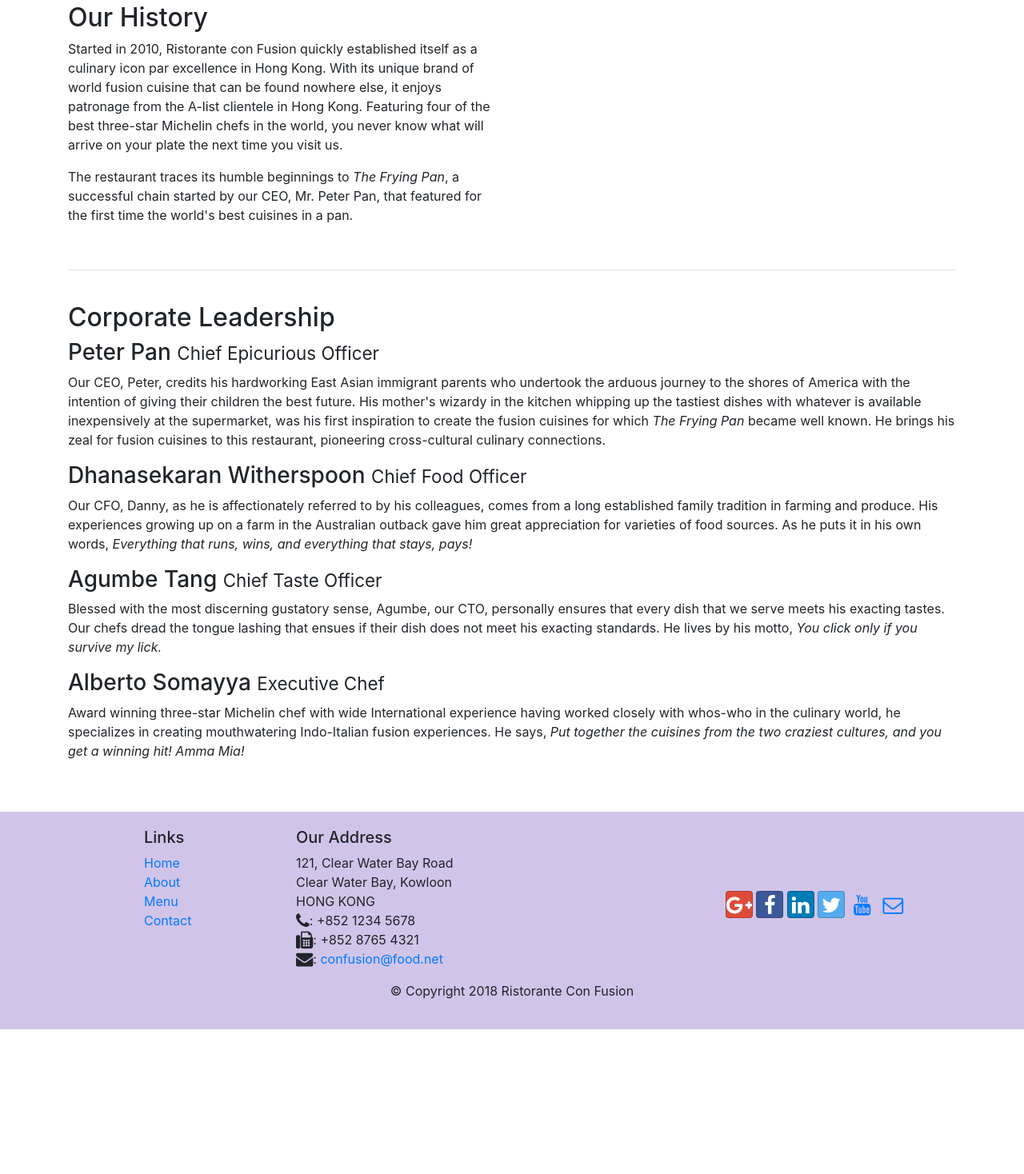
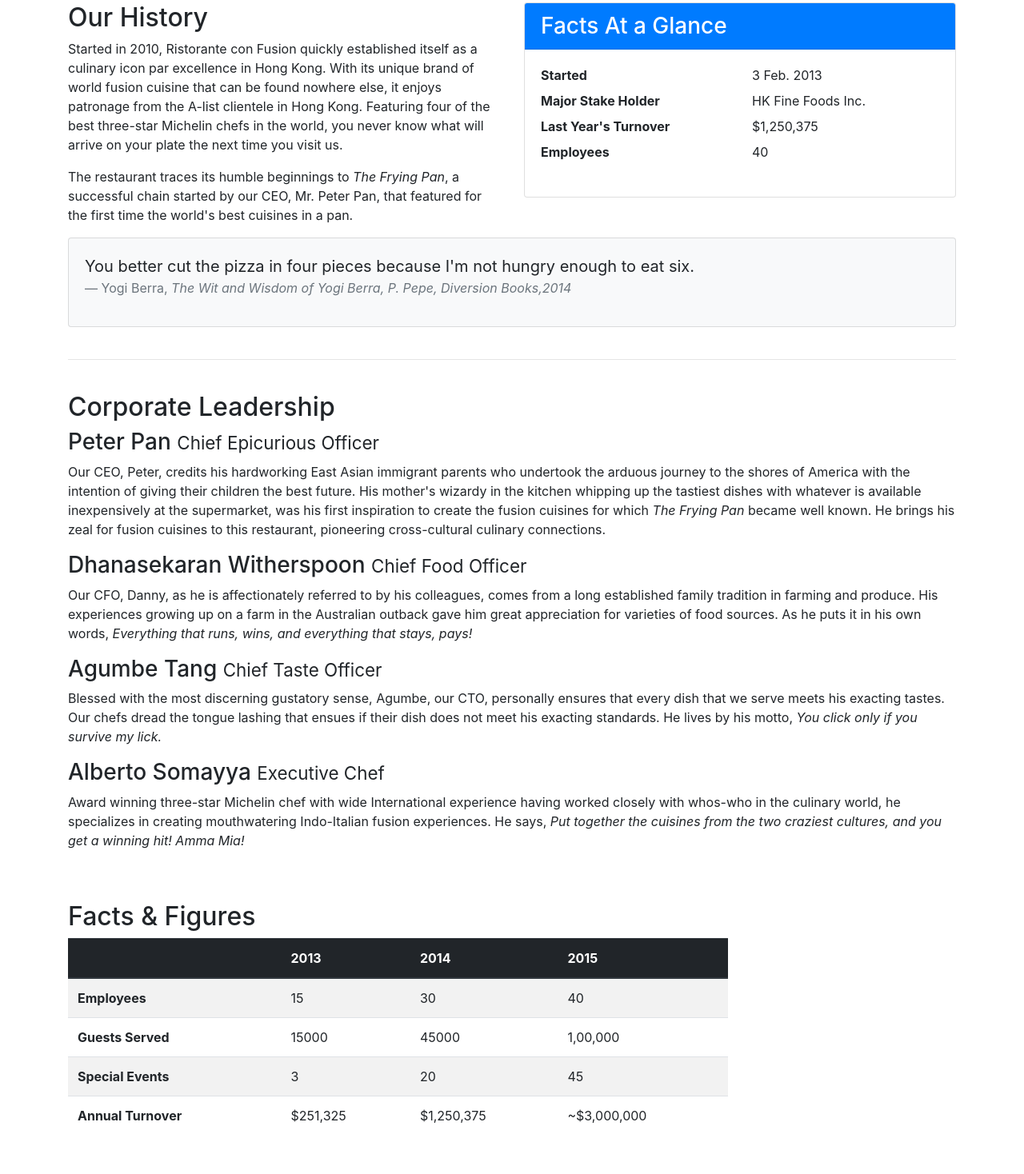
Before and after one commit to muktadeshpande2/Basil-N-Coconut, a website: page aboutus.html in a window 1280 px wide. Shown: the part 412-1880 px from the top of the page at 80% size. Before the commit the page ends 1699 px from the top, so only its background shows below. Drawn offline with nearby package versions, Linux system fonts and the light colour scheme.

Commit message:
Tables and Cards

```diff
--- a/aboutus.html
+++ b/aboutus.html
@@ -69,6 +69,38 @@
                     <p>Started in 2010, Ristorante con Fusion quickly established itself as a culinary icon par excellence in Hong Kong. With its unique brand of world fusion cuisine that can be found nowhere else, it enjoys patronage from the A-list clientele in Hong Kong.  Featuring four of the best three-star Michelin chefs in the world, you never know what will arrive on your plate the next time you visit us.</p>
                     <p>The restaurant traces its humble beginnings to <em>The Frying Pan</em>, a successful chain started by our CEO, Mr. Peter Pan, that featured for the first time the world's best cuisines in a pan.</p>
                 </div>
+
+                <div class="col-sm">
+                    <div class="card">
+                        <h3 class="card-header bg-primary text-white">Facts At a Glance</h3>
+
+                        <div class="card-body">
+                            <dl class="row">
+                                <dt class="col-6">Started</dt>
+                                <dd class="col-6">3 Feb. 2013</dd>
+                                <dt class="col-6">Major Stake Holder</dt>
+                                <dd class="col-6">HK Fine Foods Inc.</dd>
+                                <dt class="col-6">Last Year's Turnover</dt>
+                                <dd class="col-6">$1,250,375</dd>
+                                <dt class="col-6">Employees</dt>
+                                <dd class="col-6">40</dd>
+                            </dl>
+                        </div>
+                    </div>
+
+                </div>
+
+                <div class="col-12">
+                    <div class="card card-body bg-light">
+                        <blockquote class="blockquote">
+                            <p class="mb-0">You better cut the pizza in four pieces because I'm not hungry enough to eat six.</p>
+
+                            <footer class="blockquote-footer">Yogi Berra,
+                                <cite title="Source Title">The Wit and Wisdom of Yogi Berra, P. Pepe, Diversion Books,2014</cite>
+                            </footer>
+                        </blockquote>
+                    </div>
+                </div>
             </div>
 
             <br>
@@ -105,6 +137,63 @@
 
             <br>
             <br>
+
+
+    <div class="row row-content">
+      <div class="col-12 col-sm-9">
+        <h2>Facts &amp; Figures</h2>
+        <div class="table-responsive">
+        <table class="table table-striped">
+        <thead class="thead-dark">
+            <tr>
+                <th>&nbsp;</th>
+                <th>2013</th>
+                <th>2014</th>
+                <th>2015</th>
+            </tr>
+        </thead>
+
+        <tbody>
+            <tr>
+                <th>Employees</th>
+                <td>15</td>
+                <td>30</td>
+                <td>40</td>
+            </tr>
+
+            <tr>
+                <th>Guests Served</th>
+                <td>15000</td>
+                <td>45000</td>
+                <td>1,00,000</td>
+            </tr>
+
+            <tr>
+                <th>Special Events</th>
+                <td>3</td>
+                <td>20</td>
+                <td>45</td>
+            </tr>
+
+            <tr>
+                <th>Annual Turnover</th>
+                <td>$251,325</td>
+                <td>$1,250,375</td>
+                <td>~$3,000,000</td>
+            </tr>
+
+        </tbody>
+
+        </table>
+
+        </div>
+      </div>
+
+      <div class="col-12 col-sm-3"></div>
+    </div>
+
+    <br>
+    <br>
 
     </div>
 
```
